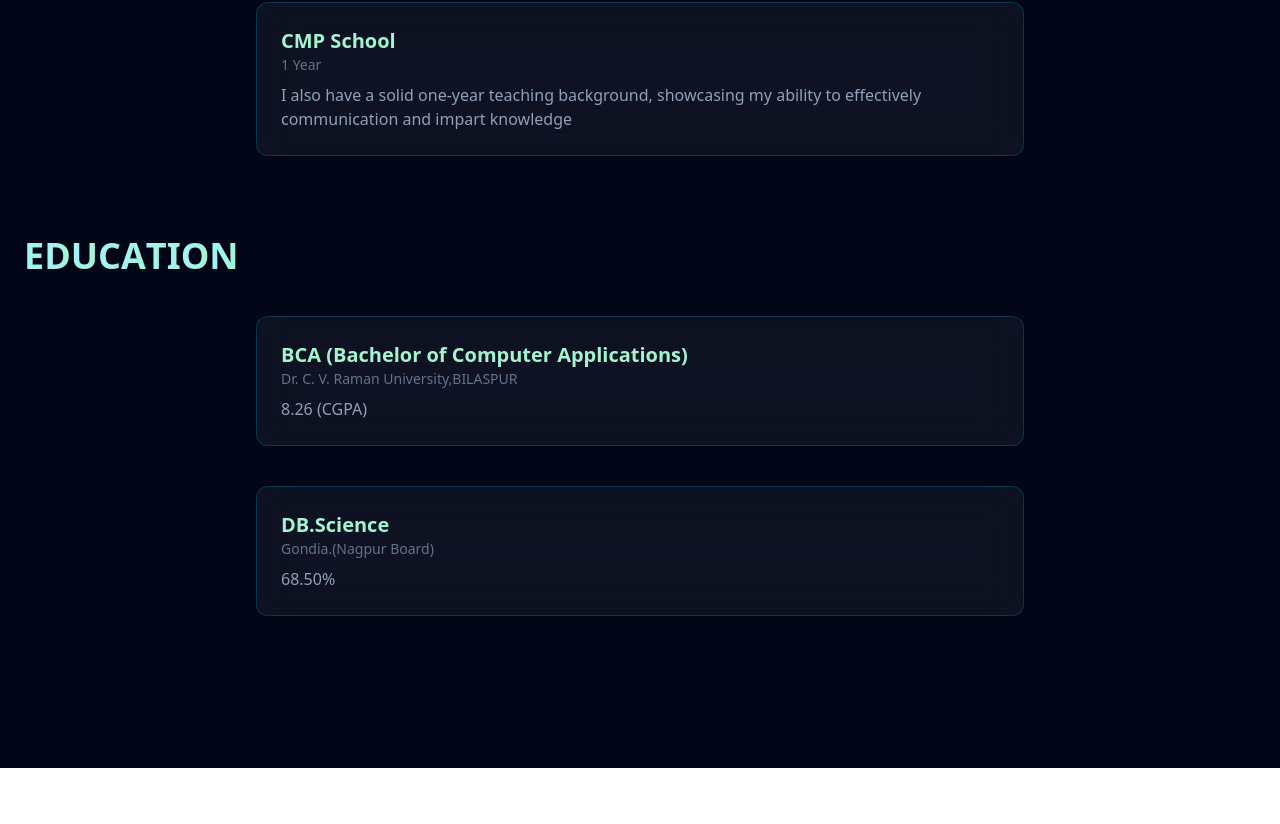
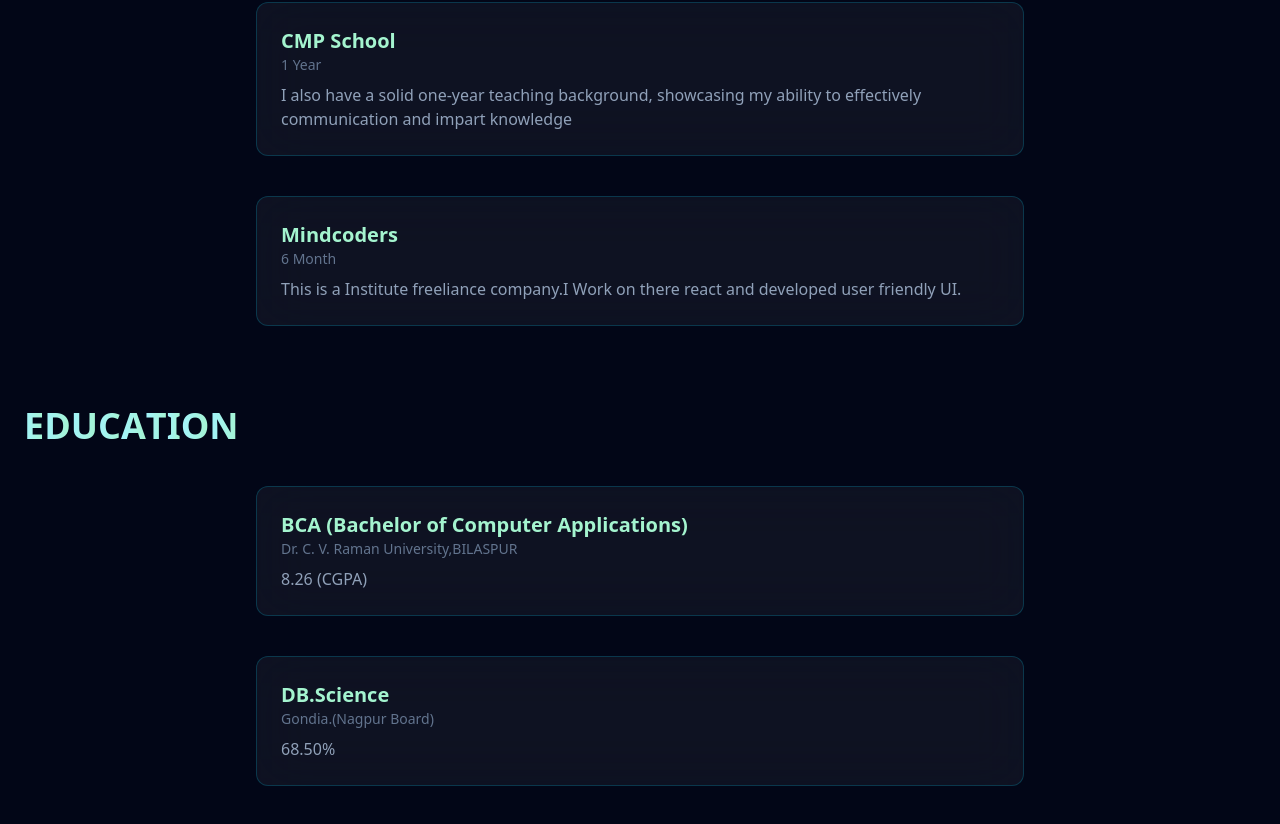
Before and after one commit to sarangBaraskar/visual-fusion, a React (Vite) app: page /Aboutsection in a window 1280 px wide. Shown: the part 1688-2512 px from the top of the page. Before the commit the page ends 2456 px from the top, so only its background shows below. Built offline with nearby package versions, Linux system fonts and the light colour scheme.

Commit message:
website name change and add exprience

```diff
--- a/src/Pages/Aboutsection.jsx
+++ b/src/Pages/Aboutsection.jsx
@@ -83,6 +83,12 @@ export default function Aboutsection() {
           desc="I also have a solid one-year teaching background, showcasing my ability to effectively communication and impart knowledge"
         />
 
+        <Edu_Expcard
+          Com_name="Mindcoders "
+          duration="6 Month"
+          desc="This is a Institute freeliance company.I Work on there react and developed user friendly UI."
+        />
+
         {/* EDUCATION */}
         <AnimatedText
           text="EDUCATION"
--- a/src/Pages/Profile.jsx
+++ b/src/Pages/Profile.jsx
@@ -45,7 +45,7 @@ export default function Profile() {
       <motion.section
         variants={fadeUp}
         viewport={{ once: true }}
-        className="max-w-7xl mx-auto px-6 py-24"
+        className="max-w-7xl mx-auto px-6 py-24 "
       >
         {/* 🔹 SEARCH FORM (Always Center) */}
         <div className="w-full flex justify-center mb-16">
@@ -53,7 +53,7 @@ export default function Profile() {
             <div className="flex flex-col sm:flex-row justify-center items-center gap-4">
               <input
                 type="text"
-                className="w-full sm:w-auto px-4 py-2 border border-gray-300 rounded-md shadow-sm focus:outline-none focus:ring-indigo-500 focus:border-indigo-500"
+                className="w-full sm:w-auto px-4 py-2 border border-gray-300  rounded-md shadow-sm focus:outline-none focus:ring-indigo-500 focus:border-indigo-500"
                 disabled
                 placeholder="Sarang Baraskar"
                 onChange={(e) => setUsername(e.target.value)}
--- a/src/component/Header.jsx
+++ b/src/component/Header.jsx
@@ -33,7 +33,7 @@ export default function Header() {
               animate="animate"
               className="tracking-[0.4em] text-cyan-300 font-semibold"
             >
-              {"ARC".split("").map((char, i) => (
+              {"Mr.SARANG".split("").map((char, i) => (
                 <motion.span
                   key={i}
                   variants={letter}
```
